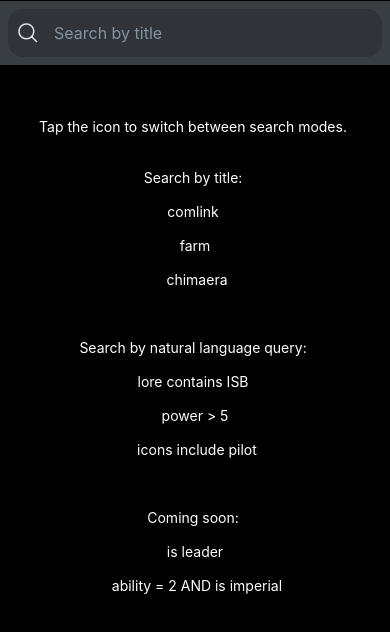
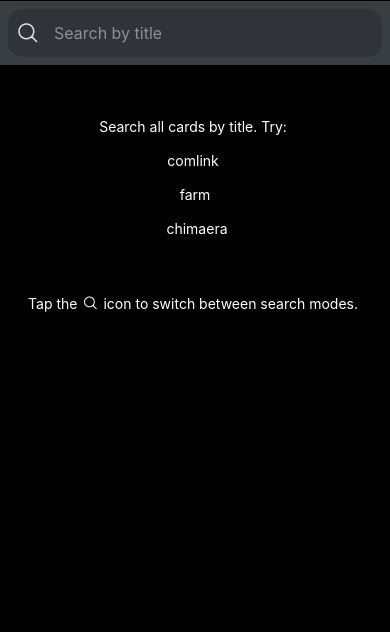
Before and after one commit to ledwards/holocron, a React Native app: screen / in a window 390 px wide. Shown: the top 632 px of the page. Built offline with nearby package versions, Linux system fonts and the light colour scheme.

Commit message:
Allow partial string match search

```diff
--- a/src/components/SearchableCardList.tsx
+++ b/src/components/SearchableCardList.tsx
@@ -18,7 +18,7 @@ class SearchableCardList extends Component {
       error: null,
       allCards: [],
       data: [],
-      searchMode: 0,
+      searchModeIndex: 0,
       query: null,
       filterQuery: new FilterQuery(''),
     };
@@ -29,9 +29,21 @@ class SearchableCardList extends Component {
   }
 
   readonly searchModes = {
-    0: 'title',
-    1: 'natural language query',
+    0: {
+      label: 'title',
+      icon: 'search-outline',
+      description: 'Search all cards by title. Try: \n\ncomlink \n\n farm \n\n chimaera'
+    },
+    1: {
+      label: 'natural language query',
+      icon: 'color-filter-outline',
+      description: 'Search all cards with English language queries. Try: \n\n lore contains ISB \n\n power > 5 \n\n icons include pilot',
+    },
   };
+
+  currentSearchMode() {
+    return this.searchModes[this.state.searchModeIndex] || 0;
+  }
 
   loadAllCards = () => {
     this.setState({ loading: true });
@@ -63,7 +75,7 @@ class SearchableCardList extends Component {
       query: text,
     });
 
-    switch (this.state.searchMode) {
+    switch (this.state.searchModeIndex) {
       case 0:
         this.searchFilterFunction(text);
         break;
@@ -81,7 +93,6 @@ class SearchableCardList extends Component {
       filterQuery: filterQuery,
     });
 
-
     if (filterQuery.valid()) {
       const newData = filterQuery.execute(this.state.allCards);
 
@@ -97,10 +108,18 @@ class SearchableCardList extends Component {
   searchFilterFunction = text => {
     const newData = this.state.allCards.filter(card => {
       const textData = text.replaceAll(/[^a-zA-Z0-9 -]/g, '');
-      const itemData = card.sortTitle.replaceAll(/[^a-zA-Z0-9 -]/g, '');
+      const itemData = `${card.sortTitle} ${card.abbreviationTitle || ' '}`
+        .replaceAll(/[^a-zA-Z0-9 -]/g, '')
+        .toLowerCase()
+        .trim();
 
-      // TODO: Allow partial matches
-      return itemData.indexOf(textData) > -1;
+      // Allow for partial matches
+      const textDataList = textData.split(' ');
+      const itemDataList = itemData.split(' ');
+
+      const matches = textDataList.filter((w: string) => itemData.indexOf(w) > -1);
+
+      return matches.length === textDataList.length;
     });
 
     this.setState({
@@ -136,7 +155,7 @@ class SearchableCardList extends Component {
     return (
       <View style={{ height: 100 }}>
         <SearchBar
-          placeholder={`Search by ${this.searchModes[this.state.searchMode]}`}
+          placeholder={`Search by ${this.currentSearchMode().label}`}
           darkTheme
           round
           onChangeText={text => this.searchRouter(text)}
@@ -145,19 +164,19 @@ class SearchableCardList extends Component {
           style={{ fontSize: 16 }}
           searchIcon={
             <Icon
-              name={this.state.searchMode == 0 ? 'search-outline' : 'color-filter-outline'}
+              name={this.currentSearchMode().icon}
               type='ionicon'
               color={lightColor}
               onPress={() => {
                 this.setState({ query: null });
                 this.searchRouter('');
-                this.setState({ searchMode: (this.state.searchMode + 1) % 2 });
+                this.setState({ searchModeIndex: (this.state.searchModeIndex + 1) % 2 });
               }}
             />
           }
         />
         <View style={{ flex: 1, flexDirection: 'row', justifyContent: 'center' }}>
-          {this.state.searchMode == 1 && this.state.query &&
+          {this.state.searchModeIndex == 1 && this.state.query &&
             <Chip
               title={this.state.filterQuery.validField() ? this.state.filterQuery.field.name : this.partialFieldName()}
               key={'field'}
@@ -167,7 +186,7 @@ class SearchableCardList extends Component {
               containerStyle={styles.chipContainer}>
             </Chip>}
 
-          {this.state.searchMode == 1 && this.state.filterQuery.comparator &&
+          {this.state.searchModeIndex == 1 && this.state.filterQuery.comparator &&
             <Chip
               title={this.state.filterQuery.validComparator() ? this.state.filterQuery.comparator.name : this.partialComparatorName}
               key={'comparator'}
@@ -177,7 +196,7 @@ class SearchableCardList extends Component {
               containerStyle={styles.chipContainer}>
             </Chip>}
 
-          {this.state.searchMode == 1 && this.state.filterQuery.value &&
+          {this.state.searchModeIndex == 1 && this.state.filterQuery.value &&
             <Chip
               title={this.state.filterQuery.validValue() ? this.state.filterQuery.value : this.partialValue()}
               key={'value'}
@@ -187,7 +206,7 @@ class SearchableCardList extends Component {
               containerStyle={styles.chipContainer}>
             </Chip>}
 
-          {this.state.searchMode == 0 &&
+          {this.state.searchModeIndex == 0 &&
             <Chip
               title={this.state.query}
               key={'value'}
@@ -232,17 +251,28 @@ class SearchableCardList extends Component {
             maxToRenderPerBatch={10} // Reduce number in each render batch
             updateCellsBatchingPeriod={100} // Increase time between renders
             windowSize={10} // Reduce the window size
-          /> ||
-          <Text style={{ color: 'white', padding: 18, textAlign: 'center' }}>
-            Tap the icon to switch between search modes. {'\n\n\n'}
-            Search by title: {'\n\n'}
-            comlink {'\n\n'} farm {'\n\n'} chimaera
-            {'\n\n\n\n'}
-            Search by natural language query: {'\n\n'}
-            lore contains ISB {'\n\n'} power &gt; 5 {'\n\n'} icons include pilot
-            {'\n\n\n\n'}
-            Coming soon: {'\n\n'} is leader {'\n\n'} ability = 2 AND is imperial
-          </Text>
+          /> || <>
+            <Text style={{ color: 'white', padding: 18, textAlign: 'center' }}>
+              {this.currentSearchMode().description}
+            </Text>
+            <View style={{ flex: 1, flexDirection: 'row', justifyContent: 'center', width: '100%', marginTop: 40 }}>
+              <Text style={{ color: 'white', }}>
+                Tap the
+              </Text>
+
+              <Icon
+                name={this.currentSearchMode().icon}
+                type='ionicon'
+                color='white'
+                size={16}
+                style={{ marginLeft: 5, marginRight: 5 }}
+              />
+
+              <Text style={{ color: 'white', }}>
+                icon to switch between search modes. {'\n\n\n'}
+              </Text>
+            </View>
+          </>
         }
       </View >
     );
--- a/src/models/Card.ts
+++ b/src/models/Card.ts
@@ -49,6 +49,7 @@ class Card {
   // underlyingCardFor
 
   sortTitle: string;
+  abbreviationTitle: string;
 
   displayTitle: string;
   displayType: string;
@@ -101,9 +102,10 @@ class Card {
     this.side = object.side;
     this.subType = object.front.subType;
     this.uniqueness = object.front.uniqueness;
+    this.abbreviationTitle = object.abbr;
 
     this.sortTitle = this.title
-      // .replaceAll(/['"•<>:\\n]/g, '') // TODO: Get this to work...
+      .replaceAll(/[^a-zA-Z0-9 -]/g, '')
       .toLowerCase();
 
     this.displayTitle = this.title
```
